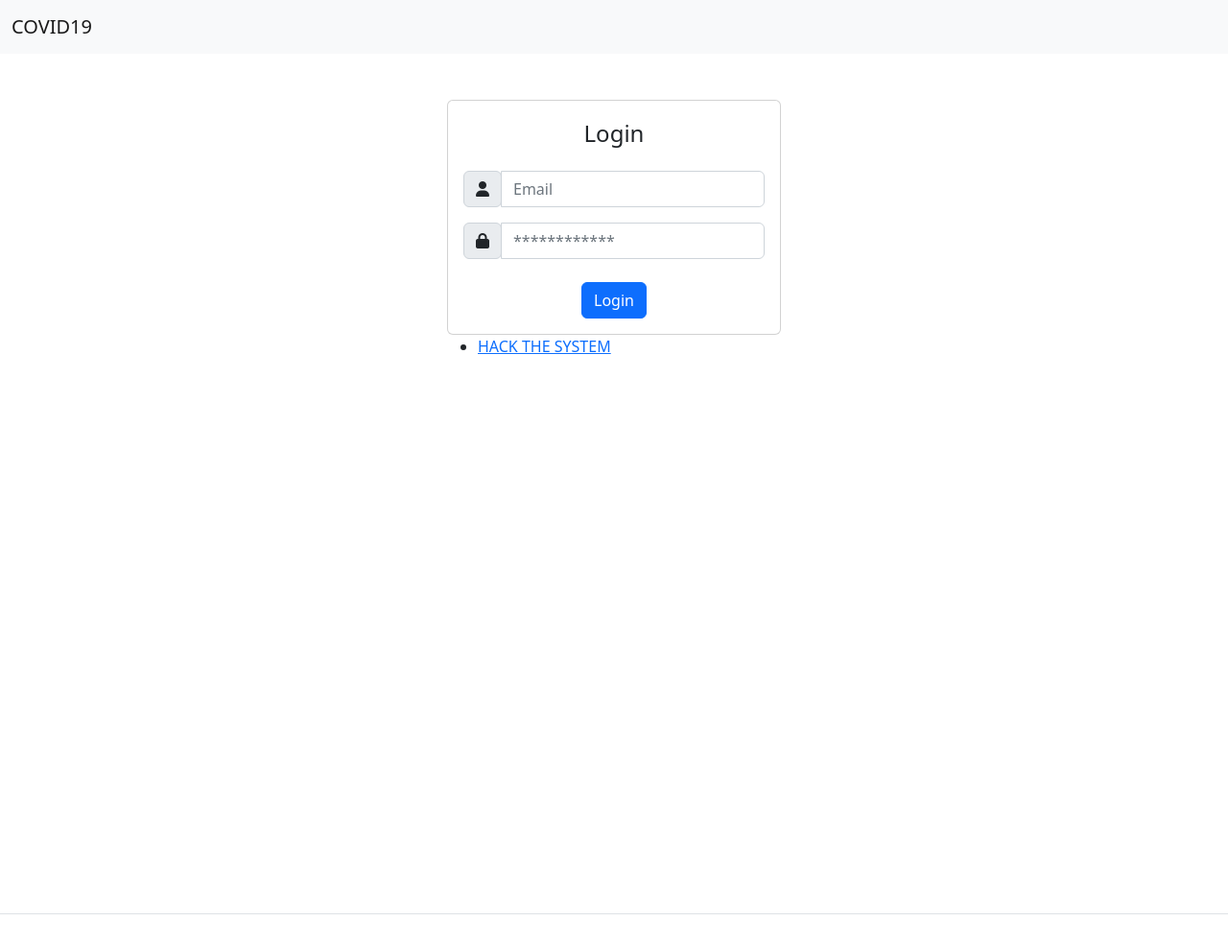
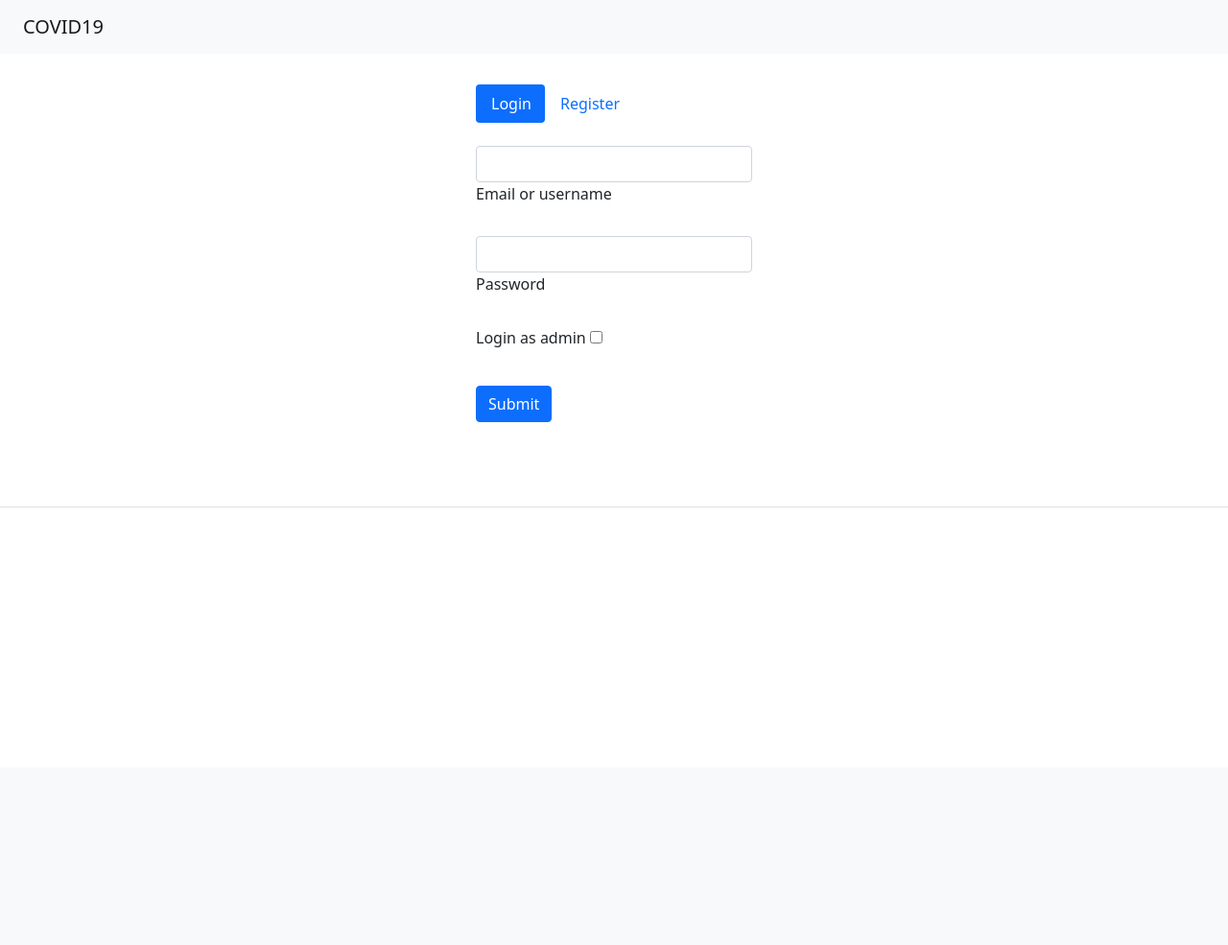
Before and after one commit to shintalha/Covid-19-Data-Management-System, a Flask app: page / in a window 1280 px wide. Shown: the whole page at 96% size. After the commit the page ends 529 px from the top, so only its background shows below. Run offline with Flask 2, Linux system fonts and the light colour scheme; some libraries are stand-ins or nearby versions.

Commit message:
login&register page frontend

```diff
--- a/static/customs/tests.css
+++ b/static/customs/tests.css
@@ -7,3 +7,11 @@
 .selfButton:hover {
     background-color: #004c99;
 }
+
+input[id="adminPassword"] {
+    visibility:hidden;
+}
+
+input[type=checkbox]:checked + input[id="adminPassword"] {
+    visibility:visible;
+}
--- a/templates/before_login.html
+++ b/templates/before_login.html
@@ -12,6 +12,9 @@
   <link rel="stylesheet" href="https://cdnjs.cloudflare.com/ajax/libs/font-awesome/6.0.0-beta3/css/all.min.css"
     integrity="sha512-Fo3rlrZj/k7ujTnHg4CGR2D7kSs0v4LLanw2qksYuRlEzO+tcaEPQogQ0KaoGN26/zrn20ImR1DfuLWnOo7aBA=="
     crossorigin="anonymous" referrerpolicy="no-referrer" />
+    <link rel="stylesheet" href="../static/customs/tests.css"/>
+    <link href="https://cdn.jsdelivr.net/npm/bootstrap@5.0.2/dist/css/bootstrap.min.css" rel="stylesheet">
+    <script src="https://cdn.jsdelivr.net/npm/bootstrap@5.0.2/dist/js/bootstrap.bundle.min.js"></script>
 </head>
 
 <body>
--- a/templates/login.html
+++ b/templates/login.html
@@ -2,46 +2,92 @@
 {% block title %}Country{% endblock %}
 {% block content %}
 
-<div class="container d-flex align-items-top mt-5 min-vh-100 justify-content-center">
-    <div class="row w-100">
-        <aside class="col-sm-4"></aside>
-        <aside class="col-sm-4 ">
-            <div class="card ">
-                <article class="card-body">
-                    <h4 class="card-title text-center mb-4 mt-1">Login</h4>
-                    <form action="/login" method="post">
-                        <div class="form-group my-3">
-                            <div class="input-group">
-                                <div class="input-group-prepend">
-                                    <span class="input-group-text h-100"> <i class="fa fa-user"></i> </span>
-                                </div>
-                                <input name="email" class="form-control" placeholder="Email" id="email" type="email">
-                            </div> <!-- input-group.// -->
-                        </div> <!-- form-group// -->
-                        <div class="form-group mb-3">
-                            <div class="input-group">
-                                <div class="input-group-prepend">
-                                    <span class="input-group-text h-100"> <i class="fa fa-lock"></i> </span>
-                                </div>
-                                <input name="password" id="password" class="form-control" placeholder="************"
-                                    type="password">
-                            </div> <!-- input-group.// -->
-                        </div> <!-- form-group// -->
-                        <div class="form-group d-flex justify-content-center mt-4">
-                            <button type="submit" class="btn btn-primary btn-block"> Login </button>
-                        </div> <!-- form-group// -->
-                    </form>
-                </article>
-            </div> <!-- card.// -->
-            <ul>
-                <li><a href="{{ url_for('locations_page') }}">HACK THE SYSTEM</a></li>
-            </ul>
+<div class="mx-auto m-3 p-3" style="width: 25%;">
+    <ul class="nav nav-pills" id="myTab">
+        <li class="nav-item"style="width: 25%;">
+            <a href="#login" class="nav-link active" data-bs-toggle="tab">Login</a>
+        </li>
+        <li class="nav-item"style="width: 25%;">
+            <a href="#register" class="nav-link" data-bs-toggle="tab">Register</a>
+        </li>
+    </ul>
+        <br/>
 
-        </aside> <!-- col.// -->
-        <aside class="col-sm-4"></aside>
+    <div class="tab-content">
+        <div class="tab-pane fade show active" id="login" role="tabpanel" aria-labelledby="tab-login">
+          <form>
 
-    </div> <!-- row.// -->
+            <!-- Email input -->
+            <div class="form-outline mb-4">
+              <input type="email" id="loginName" class="form-control" />
+              <label class="form-label" for="loginName">Email or username</label>
+            </div>
 
-</div>
-<!--container end.//-->
+            <!-- Password input -->
+            <div class="form-outline mb-4">
+              <input type="password" id="loginPassword" class="form-control" />
+              <label class="form-label" for="loginPassword">Password</label>
+            </div>
+
+            <!-- 2 column grid layout -->
+
+            <label class="form-label" for="loginPassword">Login as admin</label>
+            <input type="checkbox" />
+            <input type="password" id="adminPassword" placeholder="admin password"/> <br />
+
+
+
+
+            <!-- Submit button -->
+            <button type="submit" class="btn btn-primary btn-block mb-4">Submit</button>
+
+          </form>
+        </div>
+        <div class="tab-pane fade" id="register" role="tabpanel" aria-labelledby="tab-register">
+          <form>
+
+            <!-- Name input -->
+            <div class="form-outline mb-4">
+              <input type="text" id="registerName" class="form-control" />
+              <label class="form-label" for="registerName">Name</label>
+            </div>
+
+            <!-- Username input -->
+            <div class="form-outline mb-4">
+              <input type="text" id="regiterSurName" class="form-control" />
+              <label class="form-label" for="regiterSurName">Surname</label>
+            </div>
+
+            <!-- Email input -->
+            <div class="form-outline mb-4">
+              <input type="email" id="registerEmail" class="form-control" />
+              <label class="form-label" for="registerEmail">Email</label>
+            </div>
+
+            <!-- Password input -->
+            <div class="form-outline mb-4">
+              <input type="password" id="registerPassword" class="form-control" />
+              <label class="form-label" for="registerPassword">Password</label>
+            </div>
+
+            <!-- Repeat Password input -->
+            <div class="form-outline mb-4">
+              <input type="password" id="registerRepeatPassword" class="form-control" />
+              <label class="form-label" for="registerRepeatPassword">Repeat password</label>
+            </div>
+
+            <!-- Checkbox -->
+
+                <label class="form-label" for="loginPassword">Login as admin</label>
+                <input type="checkbox" />
+                <input type="password" id="adminPassword" placeholder="admin password"/> <br /> <br />
+
+            <!-- Submit button -->
+            <button type="submit" class="btn btn-primary btn-block mb-3">Sign in</button>
+          </form>
+        </div>
+      </div>
+      <!-- Pills content -->
+
+
 {% endblock %}
```
Also changed, not shown: 1 other file.
